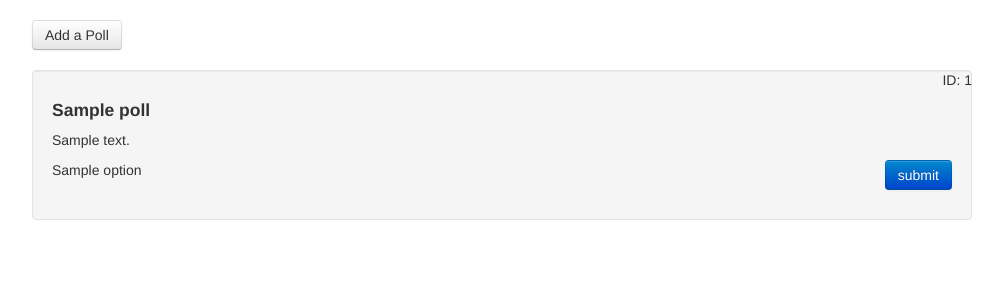
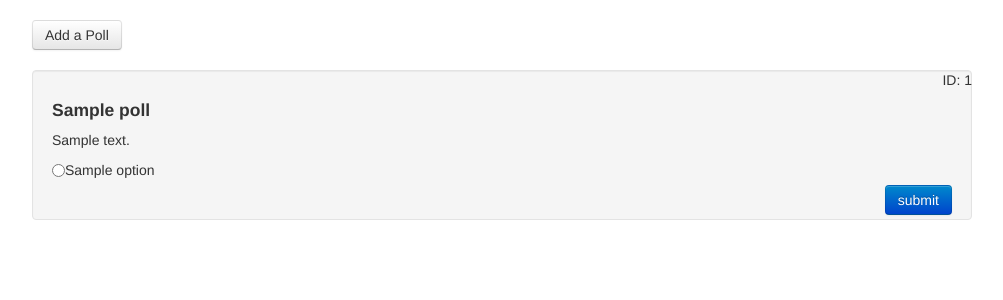
Before and after one commit to india518/php_polls, a CodeIgniter app: page / in a window 1280 px wide. Shown: the top 300 px of the page, without its empty margins (138-1141 px from the left). Run offline with CodeIgniter, Linux system fonts and the light colour scheme; tables that the repository leaves empty hold one stand-in row (values such as "Sample post").

Commit message:
Radio buttons now display correctly! However, the add_poll form is no longer working.

```diff
--- a/application/controllers/poll.php
+++ b/application/controllers/poll.php
@@ -7,23 +7,12 @@ class Poll extends CI_Controller {
 		$this->load->model('Poll_model');
 		$data['polls'] = $this->Poll_model->get_all_polls();
 
-		// I want to go through every poll in the $data['polls'] array,
-		// fetch their associated options, and store them. Why can't I
-		// seem to do that?
-
-		//NOTE: use foreach - (Never use for loop!)
 		$option = Array();
 
 		foreach($data['polls'] as $poll)
 		{
 		    $data['options'][$poll->id] = $this->Poll_model->get_poll_options($poll->id);
 		}
-
-		// for ($i=0; $i < count($data['polls']); $i++)
-		// {
-		// 	$data['polls'][$i]['options'] = $this->Poll_model->get_poll_options($data['polls'][$i]);
-		// }
-
 		// echo "<pre>";
 		// var_dump($data);
 		// echo "</pre>";
@@ -55,7 +44,7 @@ class Poll extends CI_Controller {
 		}
 		else
 		{	//add poll to database
-			$this->load->model('Poll_model','',TRUE);
+			$this->load->model('Poll_model');
 			$poll = $this->input->post();
 			$status = $this->Poll_model->create_poll($poll);
 
@@ -74,7 +63,12 @@ class Poll extends CI_Controller {
 
 	public function process_vote()
     {
+    	echo "<pre>";
+		var_dump($_POST);
+		echo "</pre>";
         echo "This is the process_vote function!";
+        echo "The poll id is: {$_POST['poll_id']}";
+        echo "The vote was for {$_POST[vote]}";
     }
 }
 
--- a/application/views/polls_all.php
+++ b/application/views/polls_all.php
@@ -22,14 +22,19 @@
 				<div class="well">
 					<h4><?= $poll->title ?></h4>
 					<p><?= $poll->description ?></p>
-					<form id="poll_<?= $poll->id ?>" action="poll/process_vote" method="post">
+					<form id="poll_<?= $poll->id ?>" class="poll_display" action="poll/process_vote" method="post">
 						<!-- radio buttons for options -->
-<?php
-						foreach($options[$poll->id] as $option)
-    					{
-            				echo $option->name;
-     					}
-?>
+						<div class="radio_buttons">
+							<!-- TODO: Can we improve the CSS styling on this? -->
+							<!-- Look into bootstrap docs on radio buttons! -->
+<?php 						foreach($options[$poll->id] as $option)
+    						{	?>
+            					<input type="radio" name="vote" value="<?= $option->id ?>" />
+            					<label for="vote"><?= $option->name ?></label>
+<?php     					}	?>
+						</div>
+						<!-- this tells us which poll is being voted on -->
+						<input type="hidden" name="poll_id" value="<?= $poll->id ?>" />
 						<button type="submit" class="btn btn-primary pull-right">submit</button>
 					</form>
 				</div>
--- a/assets/css/mycss.css
+++ b/assets/css/mycss.css
@@ -1,3 +1,7 @@
+.radio_buttons input{
+	float: left;
+}
+
 legend.span3 {
 	margin: 0px;
 	padding: 0px;
```
